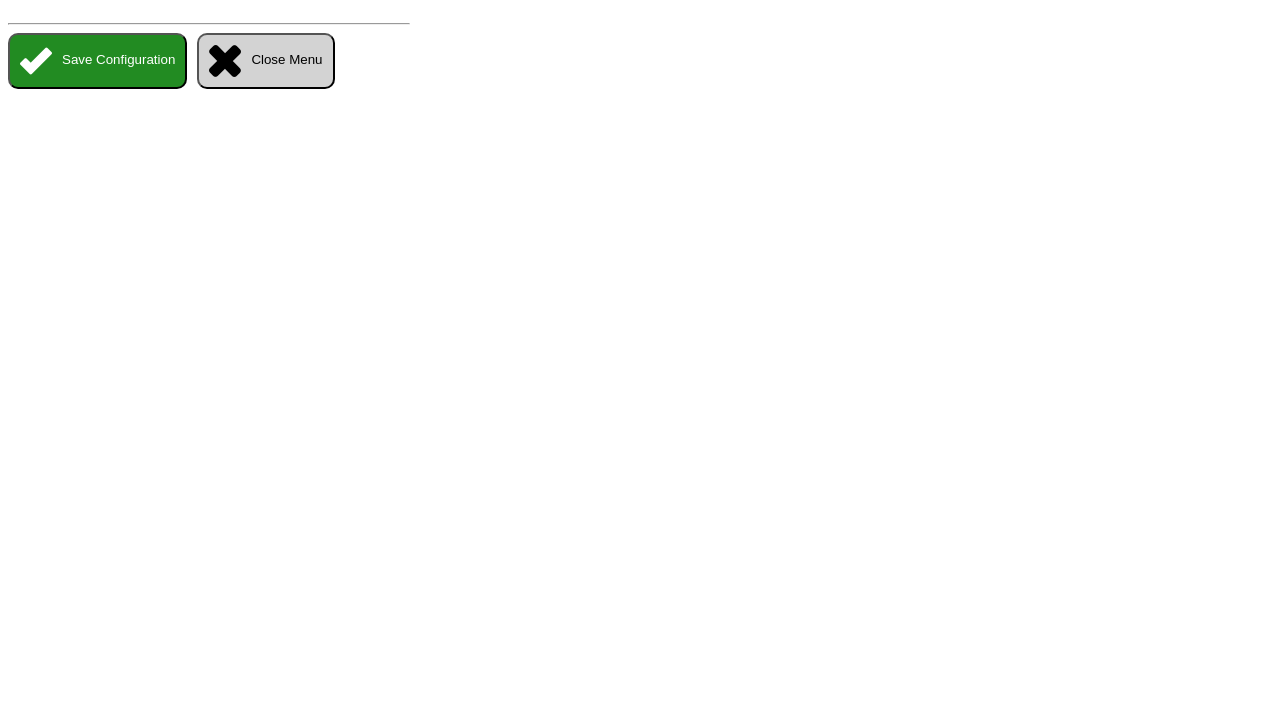
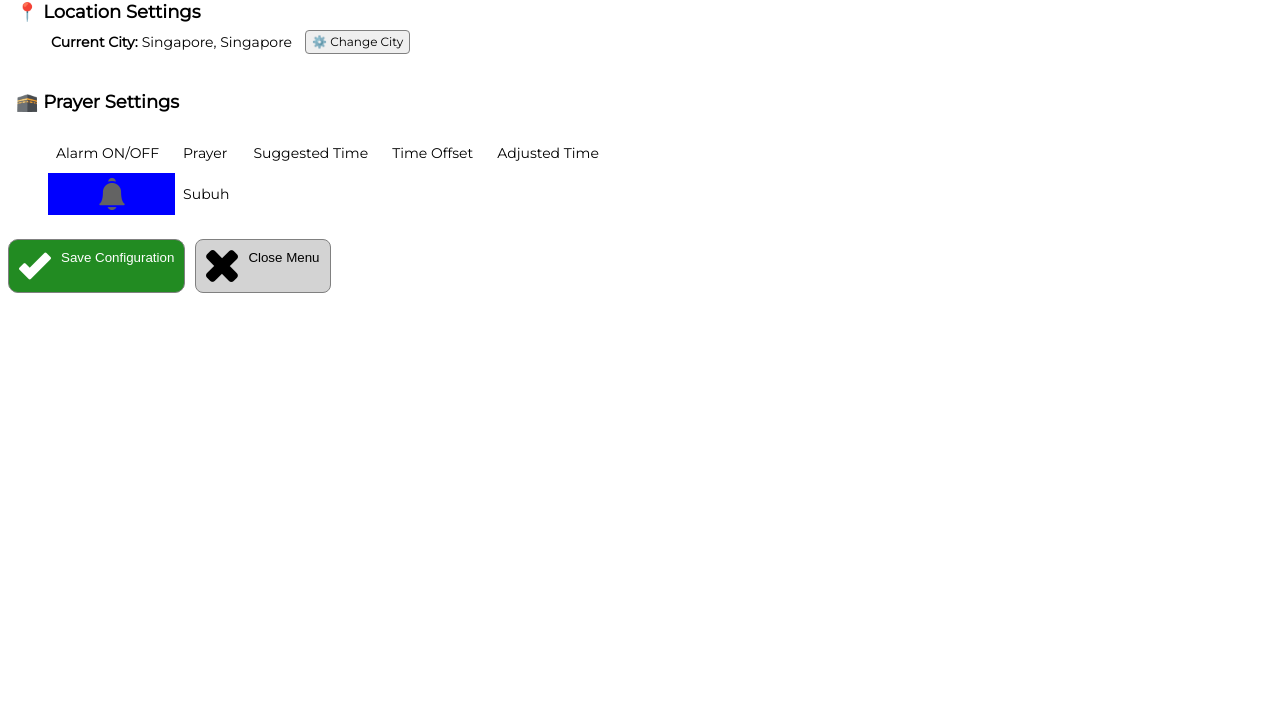
Before and after one commit to ainlovescode/IngatSolat, a browser extension: page configure/configure.html in a window 1280 px wide. Shown: the part 91-800 px from the top of the page. Drawn offline with Linux system fonts and the light colour scheme.

Commit message:
Create static Location Settings menu and Prayer Settings menu

```diff
--- a/configure/configure.html
+++ b/configure/configure.html
@@ -1,10 +1,15 @@
 <!DOCTYPE html>
 <html>
 <head>
+    <link href="https://fonts.googleapis.com/css?family=Montserrat:&display=swap" rel="stylesheet">
     <style>
+        body {
+            font-family: "Montserrat", sans-serif;
+        }
+
         #heading {
             text-align: left;
-            width: 400px;
+            width: 90%;
         }
 
         #menu-buttons {
@@ -15,40 +20,122 @@
         #save_config_button {
             color: white;
             background-color: forestgreen;
+            border: 1px grey solid;
             border-radius: 10px;
             float: left;
             padding: 10px;
             margin-right: 10px;
-            line-height: 30px;
+            line-height: 16px;
         }
 
         #close_menu_button {
             color: black;
             background-color: lightgrey;
-            border-radius: 10px;
+            border: 1px grey solid;
+            border-radius: 8px;
             float: left;
             padding: 10px;
-            line-height: 30px;
+            line-height: 16px;
         }
+
+        .settings_style {
+            padding: 0 0 24px 8px;
+        }
+
+        .settings_heading {
+            font-size: 18px;
+            padding: 10px 0 4px 0;
+        }
+
+        #config_loc {
+            font-size: 14px;
+            padding-left:10px;
+        }
+
+        #config_loc_button {
+            font-family: Montserrat, sans-serif;
+            font-size: 12px;
+            border: 1px grey solid;
+            border-radius: 4px;
+            line-height: 20px;
+        }
+
+
+
+        .table {
+            display: table;
+        }
+
+        row {
+            display: table-row;
+        }
+
+        p, .alarm_bell {
+            max-width: 100%;
+            height: 100%;
+            padding: 4px 16px 4px 8px;
+            display: table-cell;
+            text-align: left;
+            vertical-align:middle;
+            line-height: 32px;
+        }
+
     </style>
     <script src="configure.js" type="text/javascript" charset="utf-8"></script>
 </head>
+
 <body>
     <div id="heading">
-            <img src="../assets/images/ingatsolat_48.png" style="float:left;padding:5px;"/>
-            <p style="font-size:36px;"> Configure IngatSolat </p>
-            <hr style="width: 100%"/>
+        <img src="../assets/images/ingatsolat_48.png" style="        float: left;
+        padding: 5px;
+" />
+        <div style="font-size:36px;padding:0;"><strong>Configure IngatSolat</strong></div>
+        <hr style="width: 100%; margin-top:20px;" />
+    </div>
+
+    <div class="settings_style">
+        <div class="settings_heading"><strong>📍 Location Settings</strong></div>
+        <table style="font-size:14px; padding-left: 32px;">
+            <tr>
+                <td><b>Current City: </b></td>
+                <td id="location_city">Singapore, Singapore</td>
+                <td id="config_loc"><button id="config_loc_button">⚙️ Change City</button></td>
+            </tr>
+        </table>
+    </div>
+
+    <div class="settings_style">
+        <div class="settings_heading"><strong>🕋 Prayer Settings</strong></div>
+
+        <div class="table" style="font-size:14px; padding-left: 32px; padding-top:16px;">
+            <row>
+                <p>Alarm ON/OFF</p>
+                <p>Prayer</p>
+                <p>Suggested Time</p>
+                <p>Time Offset</p>
+                <p>Adjusted Time</p>
+            </row>
+
+            <row>
+                <div class="alarm_bell" style="text-align:center;background-color:blue; padding:5px;">
+                    <div class="button" id="subuh_alarm_button" style="margin:auto;background-image:url('../assets/images/alarm_off.png');width:32px;height:32px"></div>
+                </div>
+                <p>Subuh</p>
+
+            </row>
+
+        </div>
     </div>
 
 
     <div id="menu-buttons">
         <button id="save_config_button">
-                <img src="../assets/images/save_config_icon.png" style="float:left; padding-right:10px;"/>
+            <img src="../assets/images/save_config_icon.png" style="float:left; padding-right:10px;" />
             Save Configuration
         </button>
 
         <button id="close_menu_button">
-                <img src="../assets/images/close_menu_icon.png" style="float:left;  padding-right:10px;"/>
+            <img src="../assets/images/close_menu_icon.png" style="float:left;  padding-right:10px;" />
             Close Menu
         </button>
     </div>
```
Lines whose indentation alone changed are shown as unchanged.
